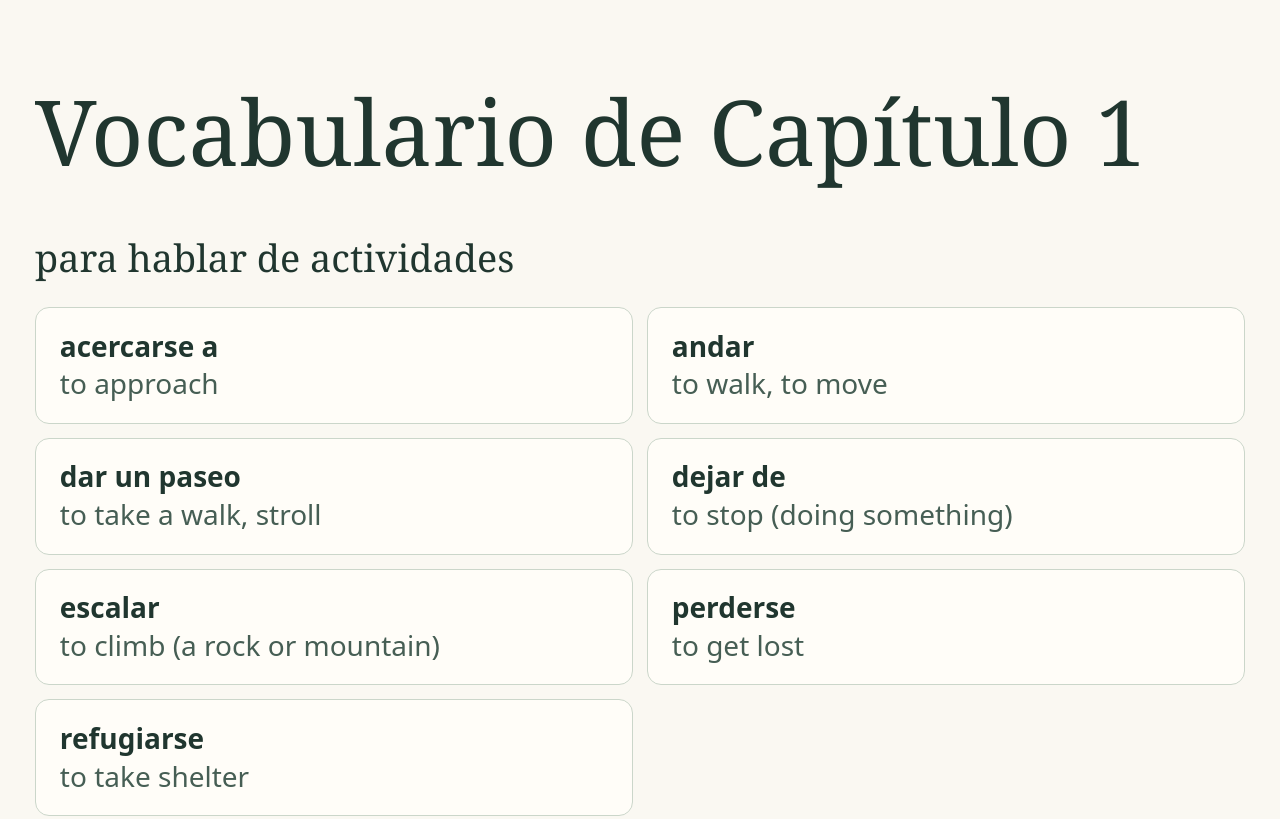
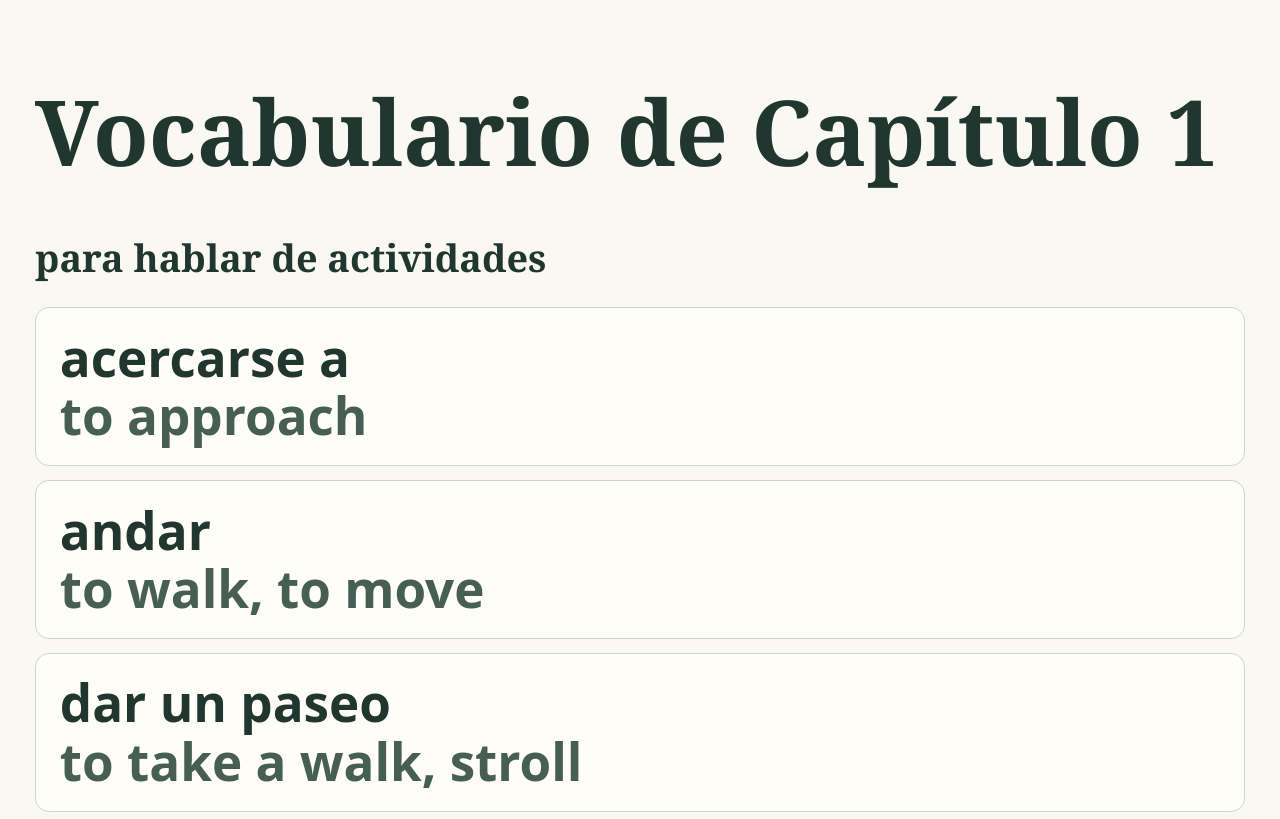
Before and after one commit to esemmelman/chp1vocab, a plain HTML site: page index.html in a window 1280 px wide. Shown: the top 819 px of the page. Drawn offline with Linux system fonts and the light colour scheme.

Commit message:
Make vocabulary much larger and bold

```diff
--- a/index.html
+++ b/index.html
@@ -7,12 +7,13 @@
 <style>
 :root { color-scheme: light; font: 175%/1.35 system-ui; background: #faf8f2; color: #20362f; }
 body { max-width: 66rem; margin: auto; padding: 3rem 1.25rem; }
-h1 { font: clamp(1.8rem, 9vw, 3.25rem)/1.05 Georgia, serif; margin: 0; }
+h1 { font: bold clamp(1.8rem, 9vw, 3.25rem)/1.05 Georgia, serif; margin: 0; }
 section { margin-top: 2rem; }
-h2 { font: 1.35rem/1.15 Georgia, serif; margin-bottom: .75rem; }
-ul { display: grid; grid-template-columns: repeat(auto-fit, minmax(min(100%, 15rem), 1fr)); gap: .5rem; list-style: none; padding: 0; }
+h2 { font: bold 1.35rem/1.15 Georgia, serif; margin-bottom: .75rem; }
+ul { display: grid; grid-template-columns: repeat(auto-fit, minmax(min(100%, 22rem), 1fr)); gap: .5rem; list-style: none; padding: 0; }
 li { display: flex; }
-button { width: 100%; text-align: left; padding: .7rem .85rem; font: inherit; color: inherit; background: #fffdf8; border: 1px solid #cbd6ca; border-radius: .5rem; cursor: pointer; }
+button { width: 100%; min-width: 0; text-align: left; padding: .7rem .85rem; font: 700 clamp(1.6rem, 4vw, 2.25rem)/1.15 system-ui; overflow-wrap: anywhere; color: inherit; background: #fffdf8; border: 1px solid #cbd6ca; border-radius: .5rem; cursor: pointer; }
+button strong { font-weight: inherit; }
 button:hover, button[aria-pressed="true"] { background: #e8eee5; }
 button[aria-pressed="true"] { text-decoration: line-through; }
 button span { display: block; color: #465e54; }
```
